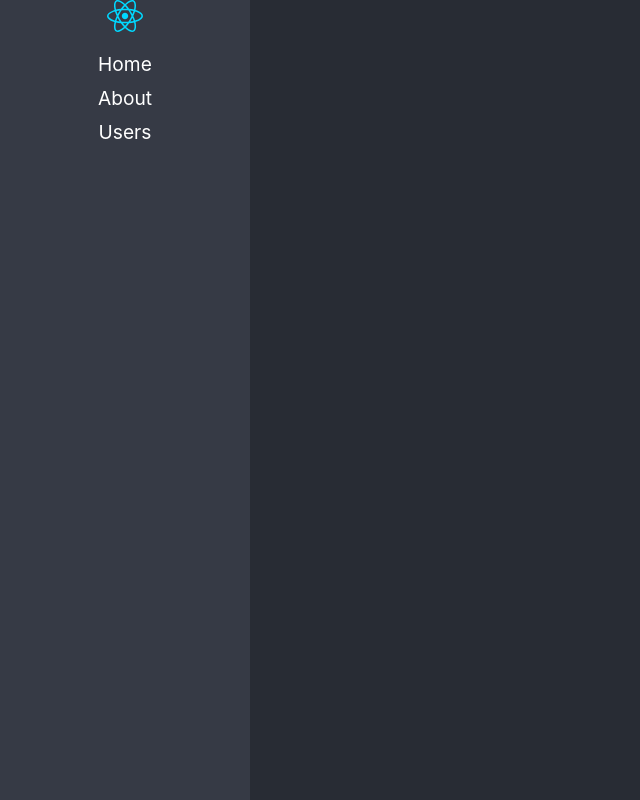
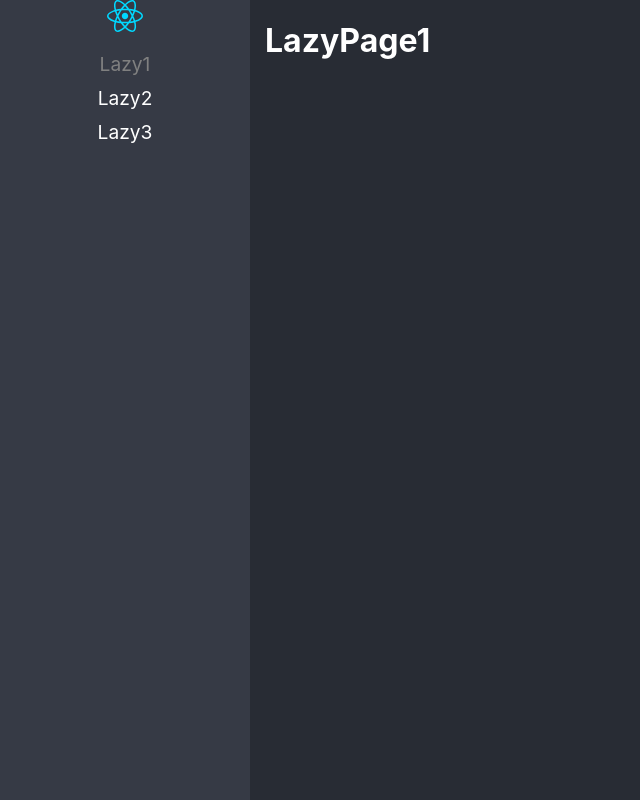
Before and after one commit to ramone02/react-adv, a React (Vite) app: page /lazy1 in a window 1280 px wide. Before the commit this address led to /home. Shown: the whole page, without its empty margins (0-640 px from the left). Built offline with nearby package versions, Linux system fonts and the light colour scheme.

Commit message:
componentes lazys agregados

```diff
--- /dev/null
+++ b/src/01-lazyload/pages/LazyPage1.tsx
@@ -0,0 +1,6 @@
+
+export const LazyPage1 = () => {
+  return (
+    <h1>LazyPage1</h1>
+  )
+}
--- /dev/null
+++ b/src/01-lazyload/pages/LazyPage2.tsx
@@ -0,0 +1,6 @@
+
+export const LazyPage2 = () => {
+  return (
+    <h1>LazyPage2</h1>
+  )
+}
--- /dev/null
+++ b/src/01-lazyload/pages/LazyPage3.tsx
@@ -0,0 +1,6 @@
+
+export const LazyPage3 = () => {
+  return (
+    <h1>LazyPage3</h1>
+  )
+}
--- /dev/null
+++ b/src/01-lazyload/pages/index.ts
@@ -0,0 +1,3 @@
+export { LazyPage1 } from "./LazyPage1";
+export { LazyPage2 } from "./LazyPage2";
+export { LazyPage3 } from "./LazyPage3";
--- a/src/routes/Navigation.tsx
+++ b/src/routes/Navigation.tsx
@@ -1,6 +1,7 @@
 import React from "react";
 import { BrowserRouter, Link, NavLink, Navigate, Route, Routes } from "react-router-dom";
 import logo from "../assets/react.svg";
+import { LazyPage1, LazyPage2, LazyPage3 } from "../01-lazyload/pages/index";
 
 //diferencia entre Link y NavLink
 //Link similar <a href=""/> navegacion
@@ -13,21 +14,21 @@ export const Navigation = () => {
           <img src={logo} alt="React Logo" />
           <ul>
             <li> {/* //isActive valor booleano */}
-              <NavLink to="/" className={({isActive})=> isActive ? 'nav-active' : ""}>Home</NavLink>
+              <NavLink to="/lazy1" className={({isActive})=> isActive ? 'nav-active' : ""}>Lazy1</NavLink>
             </li>
             <li>
-              <NavLink to="/about" className={({isActive})=>isActive ? 'nav-active' : ""}>About</NavLink>
+              <NavLink to="/lazy2" className={({isActive})=>isActive ? 'nav-active' : ""}>Lazy2</NavLink>
             </li>
             <li>
-              <NavLink to="/users" className={({isActive})=>isActive ? 'nav-active' : ""}>Users</NavLink>
+              <NavLink to="/lazy3" className={({isActive})=>isActive ? 'nav-active' : ""}>Lazy3</NavLink>
             </li>
           </ul>
         </nav>
         <Routes>
-            <Route path="about" element={<h1>About</h1>}></Route>
-            <Route path="users" element={<h1>Users</h1>}></Route>
-            <Route path="/" element={<h1>Home</h1>}></Route>
-            <Route path="*" element={<Navigate to="/home" replace/>} ></Route>
+            <Route path="lazy1" element={<LazyPage1/>}></Route>
+            <Route path="lazy2" element={<LazyPage2/>}></Route>
+            <Route path="lazy3" element={<LazyPage3/>}></Route>
+            <Route path="*" element={<Navigate to="/lazy1" replace/>} ></Route>
         </Routes>
       </div>
     </BrowserRouter>
```
